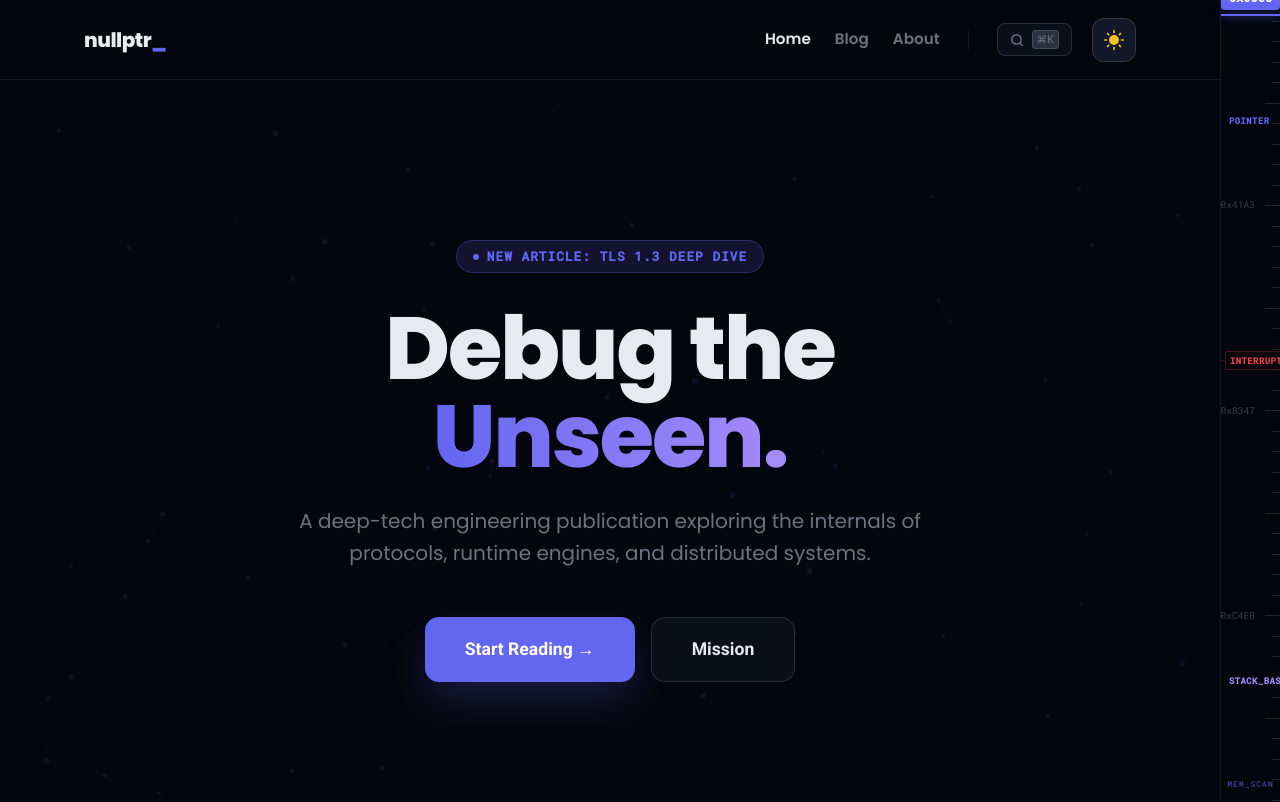
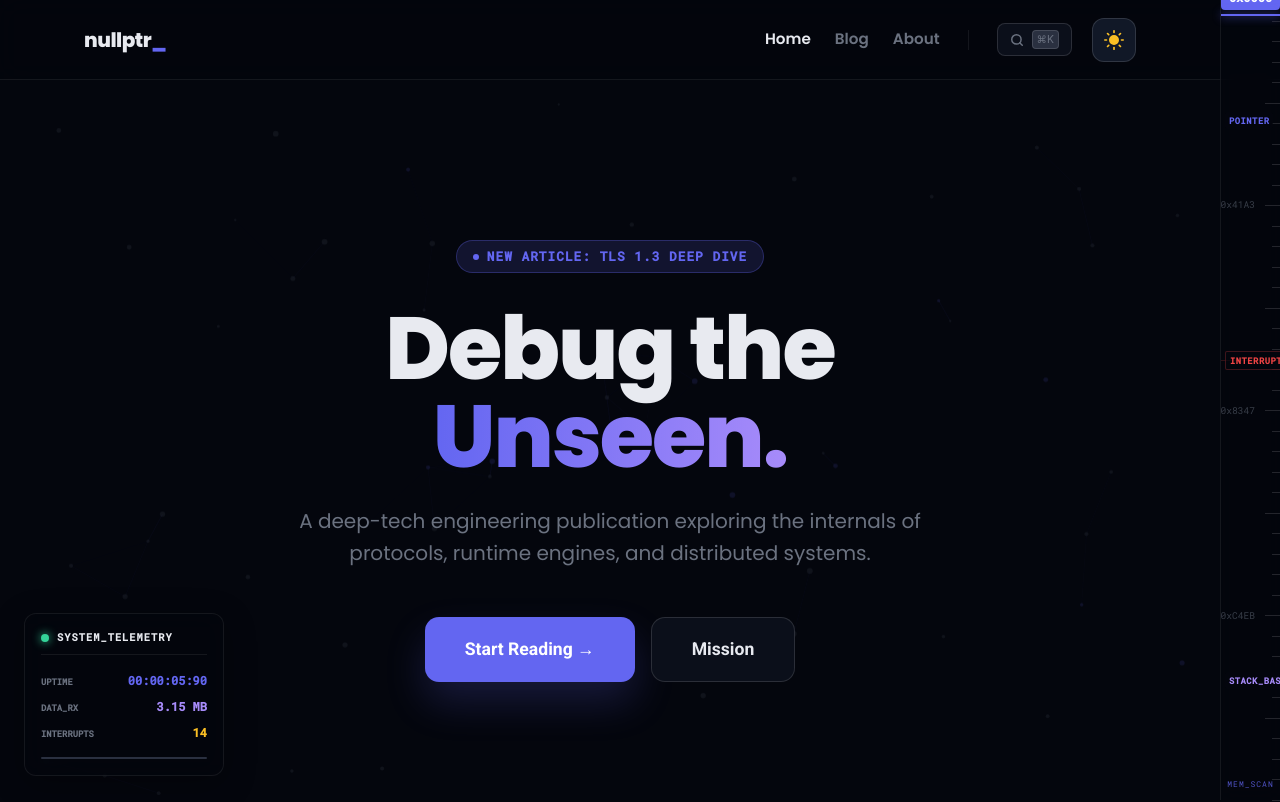
Before and after one commit to Princen08/nullptr, a React (Vite) app: page / in a window 1280 px wide. Shown: the top 802 px of the page. Built offline with nearby package versions, Linux system fonts and the light colour scheme.

Commit message:
Feature: Add live-updating 'Network Telemetry' Dashboard

```diff
--- a/src/App.jsx
+++ b/src/App.jsx
@@ -11,10 +11,13 @@ import About from './pages/About';
 import NotFound from './pages/NotFound';
 import CommandPalette from './components/CommandPalette';
 import MemoryScrollbar from './components/MemoryScrollbar';
+import TelemetryDashboard from './components/TelemetryDashboard';
 
 function App() {
   return (
     <div style={{ display: 'flex', flexDirection: 'column', minHeight: '100vh' }}>
+      <TelemetryDashboard />
+
       <Routes>
         {/* Full screen 404 - no Nav/Footer */}
         <Route path="/404" element={<NotFound />} />
@@ -51,6 +54,10 @@ function App() {
             --scrollbar-width: 12px;
           }
         }
+        @media (max-width: 768px) {
+          /* Hide telemetry on very small mobile screens to save space if needed,
+             or we can just keep it slim. Let's keep it for now but adjust position. */
+        }
       `}</style>
     </div>
   );
--- /dev/null
+++ b/src/components/TelemetryDashboard.jsx
@@ -0,0 +1,141 @@
+import { useState, useEffect, useRef } from 'react';
+import { useLocation } from 'react-router-dom';
+import { T } from '../theme';
+
+export default function TelemetryDashboard() {
+  const [uptime, setUptime] = useState(0);
+  const [dataMB, setDataMB] = useState(() => 0.85 + Math.random() * 0.5);
+  const [interrupts, setInterrupts] = useState(0);
+  const startTimeRef = useRef(null);
+  const lastScrollPos = useRef(0);
+  const location = useLocation();
+
+  useEffect(() => {
+    // Set start time on mount if not set
+    if (!startTimeRef.current) {
+        startTimeRef.current = Date.now();
+    }
+
+    const timer = setInterval(() => {
+      if (startTimeRef.current) {
+        setUptime(Date.now() - startTimeRef.current);
+      }
+    }, 100);
+
+    const handleInteraction = () => {
+      setInterrupts(prev => prev + 1);
+    };
+
+    const handleScroll = () => {
+      const currentScroll = window.scrollY;
+      const diff = Math.abs(currentScroll - lastScrollPos.current);
+      if (diff > 50) {
+        setDataMB(prev => prev + (diff / 25000));
+        setInterrupts(prev => prev + 1);
+        lastScrollPos.current = currentScroll;
+      }
+    };
+
+    window.addEventListener('mousedown', handleInteraction);
+    window.addEventListener('keydown', handleInteraction);
+    window.addEventListener('scroll', handleScroll, { passive: true });
+
+    return () => {
+      clearInterval(timer);
+      window.removeEventListener('mousedown', handleInteraction);
+      window.removeEventListener('keydown', handleInteraction);
+      window.removeEventListener('scroll', handleScroll);
+    };
+  }, []);
+
+  useEffect(() => {
+    // Use timeout to avoid synchronous setState inside effect (Linter rule)
+    const timeout = setTimeout(() => {
+      setDataMB(prev => prev + 1.2 + Math.random());
+      setInterrupts(prev => prev + 8);
+    }, 0);
+    return () => clearTimeout(timeout);
+  }, [location.pathname]);
+
+  const formatUptime = (ms) => {
+    const totalSeconds = Math.floor(ms / 1000);
+    const hours = Math.floor(totalSeconds / 3600).toString().padStart(2, '0');
+    const mins = Math.floor((totalSeconds % 3600) / 60).toString().padStart(2, '0');
+    const secs = (totalSeconds % 60).toString().padStart(2, '0');
+    const centi = Math.floor((ms % 1000) / 10).toString().padStart(2, '0');
+    return `${hours}:${mins}:${secs}:${centi}`;
+  };
+
+  return (
+    <div className="telemetry-panel" style={{
+      position: 'fixed',
+      bottom: '24px',
+      left: '24px',
+      zIndex: 1000,
+      background: T.navBg,
+      backdropFilter: 'blur(12px)',
+      WebkitBackdropFilter: 'blur(12px)',
+      border: `1px solid ${T.border}`,
+      borderRadius: '12px',
+      padding: '16px',
+      width: '200px',
+      fontFamily: 'Roboto Mono, monospace',
+      boxShadow: '0 8px 32px rgba(0,0,0,0.3)',
+      pointerEvents: 'none',
+      userSelect: 'none',
+      display: 'flex',
+      flexDirection: 'column',
+      gap: '12px',
+      transition: 'opacity 0.3s ease, transform 0.3s ease'
+    }}>
+      <div style={{ display: 'flex', alignItems: 'center', gap: '8px', borderBottom: `1px solid ${T.border}`, paddingBottom: '8px', marginBottom: '4px' }}>
+        <div style={{ width: '8px', height: '8px', borderRadius: '50%', background: T.green, boxShadow: `0 0 10px ${T.green}` }} />
+        <span style={{ fontSize: '0.65rem', fontWeight: 800, color: T.text, letterSpacing: '1px' }}>SYSTEM_TELEMETRY</span>
+      </div>
+
+      <div style={{ display: 'flex', flexDirection: 'column', gap: '8px' }}>
+        <StatItem label="UPTIME" value={formatUptime(uptime)} color={T.accent} />
+        <StatItem label="DATA_RX" value={`${dataMB.toFixed(2)} MB`} color={T.purple} />
+        <StatItem label="INTERRUPTS" value={interrupts.toLocaleString()} color={T.amber} />
+      </div>
+
+      <div style={{ marginTop: '4px', height: '2px', background: T.faint, borderRadius: '1px', overflow: 'hidden', position: 'relative' }}>
+        <div style={{
+          position: 'absolute',
+          height: '100%',
+          width: '30%',
+          background: T.accent,
+          animation: 'telemetryPulse 2s infinite ease-in-out'
+        }} />
+      </div>
+
+      <style>{`
+        @keyframes telemetryPulse {
+          0% { left: -30%; }
+          100% { left: 130%; }
+        }
+        @media (max-width: 768px) {
+          .telemetry-panel {
+            width: 140px !important;
+            padding: 10px !important;
+            bottom: 12px !important;
+            left: 12px !important;
+            gap: 6px !important;
+          }
+          .telemetry-panel span {
+            font-size: 0.5rem !important;
+          }
+        }
+      `}</style>
+    </div>
+  );
+}
+
+function StatItem({ label, value, color }) {
+  return (
+    <div style={{ display: 'flex', justifyContent: 'space-between', alignItems: 'baseline' }}>
+      <span style={{ fontSize: '0.55rem', color: T.muted, fontWeight: 600 }}>{label}</span>
+      <span style={{ fontSize: '0.75rem', color: color, fontWeight: 700 }}>{value}</span>
+    </div>
+  );
+}
```
